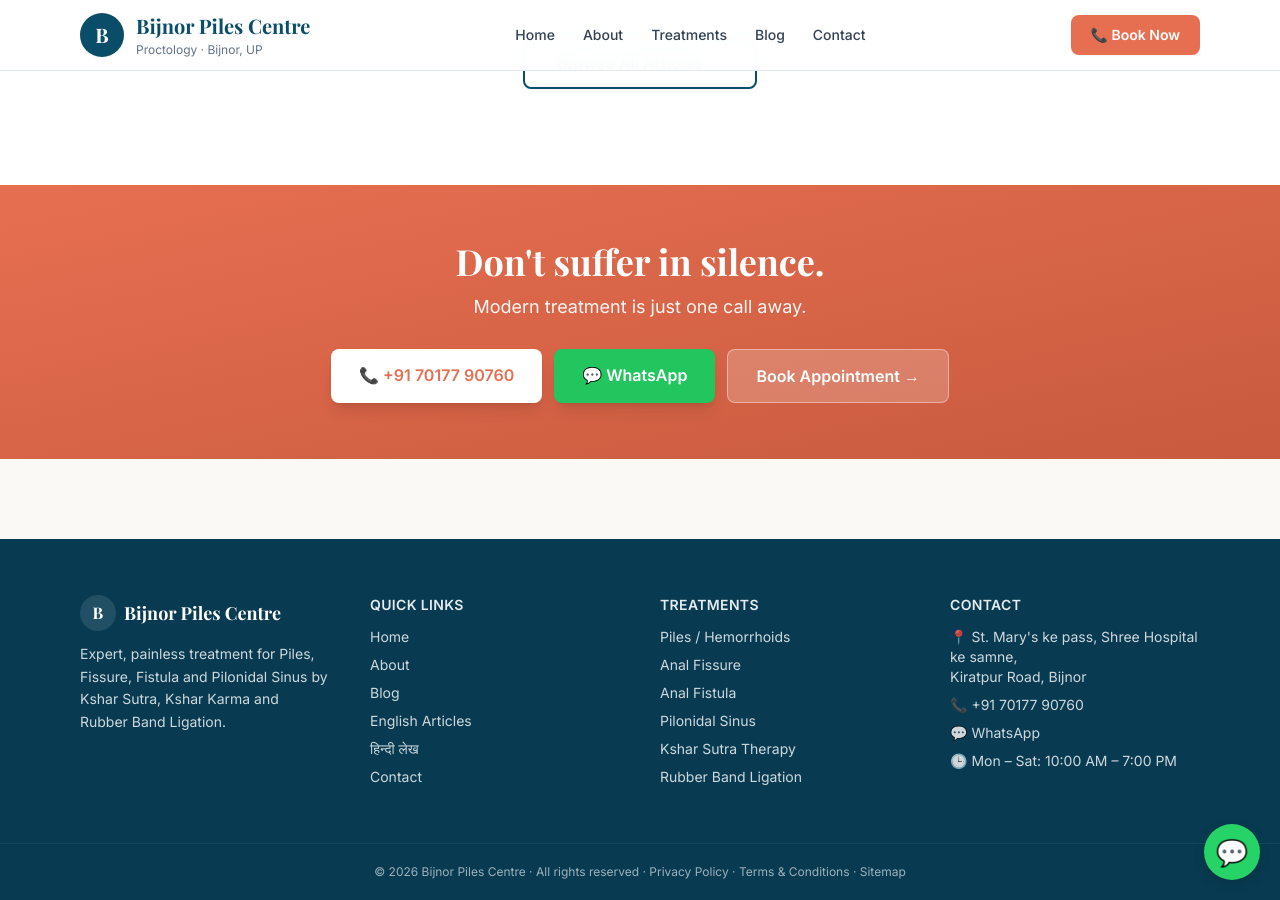
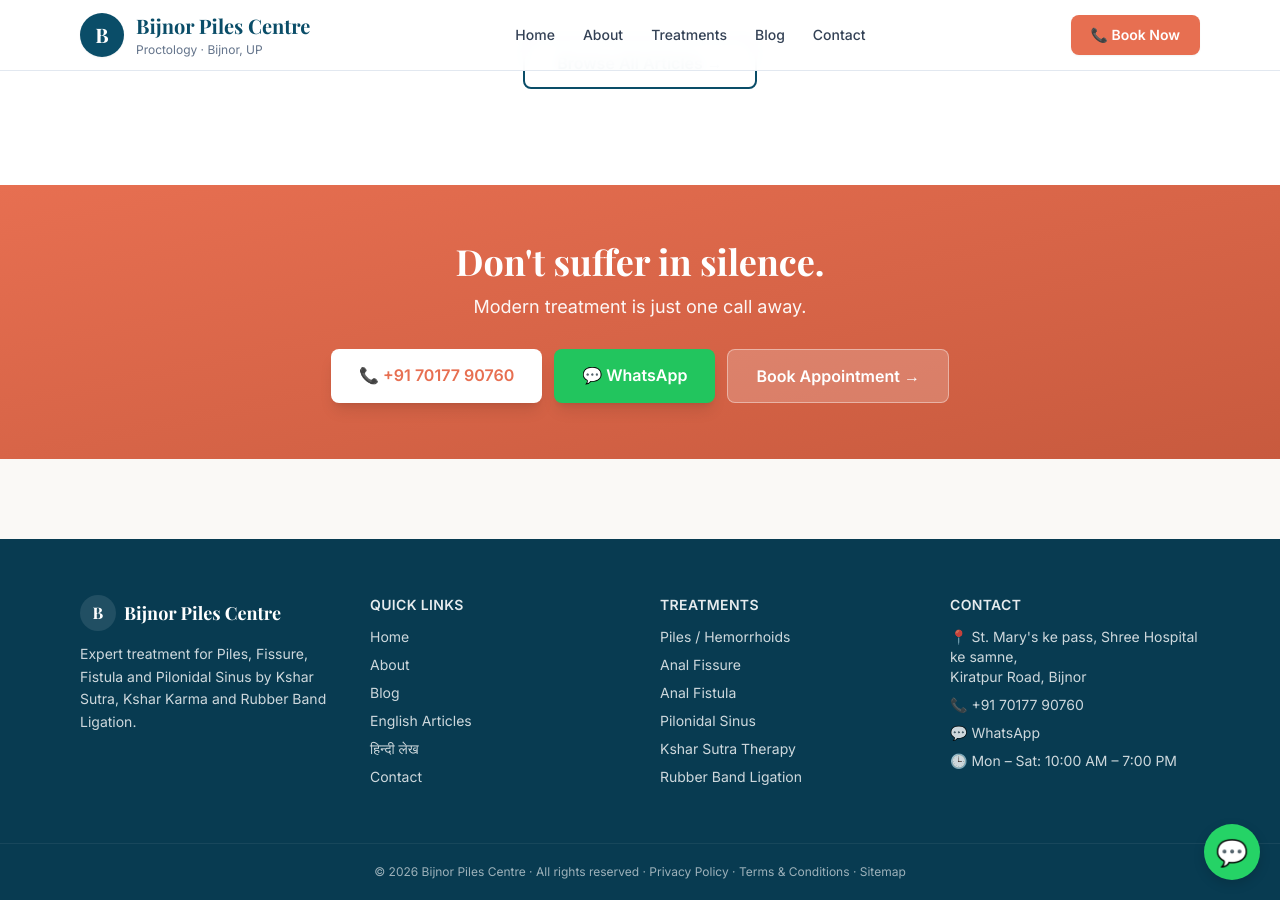
Before and after one commit to kumarparmod23/bijnorpilescentre, a Jekyll site: the page built from index.html, in a window 1280 px wide and 900 px high, scrolled down 3065 px. Built offline with Jekyll 4.4.1, drawn with Linux system fonts in a browser that asks for light colours; nearby versions of some CDN libraries; the list of posts is cut into pages by our own code.

Commit message:
Update footer clinic messaging

```diff
--- a/_includes/footer.html
+++ b/_includes/footer.html
@@ -5,7 +5,7 @@
         <div class="w-9 h-9 rounded-full bg-white/10 flex items-center justify-center text-white font-serif font-bold">B</div>
         <div class="font-serif text-lg font-bold">Bijnor Piles Centre</div>
       </div>
-      <p class="text-sm opacity-80 leading-relaxed">Expert, painless treatment for Piles, Fissure, Fistula and Pilonidal Sinus by Kshar Sutra, Kshar Karma and Rubber Band Ligation.</p>
+      <p class="text-sm opacity-80 leading-relaxed">Expert treatment for Piles, Fissure, Fistula and Pilonidal Sinus by Kshar Sutra, Kshar Karma and Rubber Band Ligation.</p>
     </div>
     <div>
       <div class="font-semibold mb-3 text-sm uppercase tracking-wide opacity-90">Quick Links</div>
```
